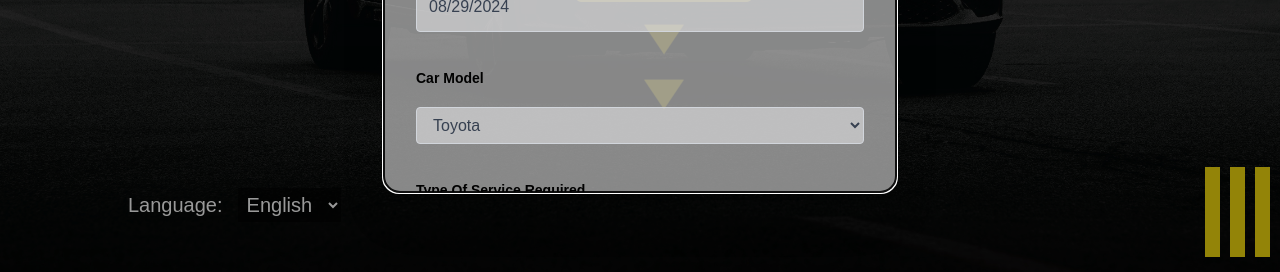
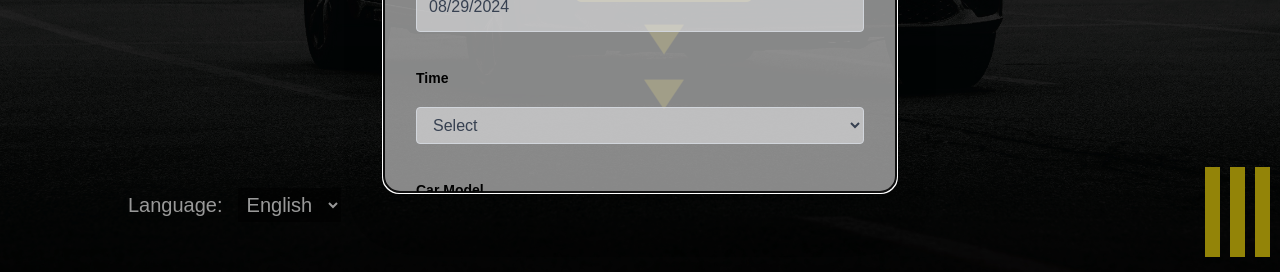
Before and after one commit to ShoyebAkter/VIC, a React (Vite) app: page / in a window 1280 px wide. Both pictures are taken after a click on the element "BOOK A CONSULTAION". Shown: the part 528-800 px from the top of the page. Built offline with nearby package versions, Linux system fonts and the light colour scheme; no server answers; a small style sheet from the web is missing.

Commit message:
nodemailer email added

```diff
--- a/package.json
+++ b/package.json
@@ -14,7 +14,8 @@
     "react": "^18.3.1",
     "react-datepicker": "^7.3.0",
     "react-dom": "^18.3.1",
-    "react-router-dom": "^6.26.1"
+    "react-router-dom": "^6.26.1",
+    "react-toastify": "^10.0.5"
   },
   "devDependencies": {
     "@eslint/js": "^9.9.0",
--- a/src/Authentication/Login.jsx
+++ b/src/Authentication/Login.jsx
@@ -96,7 +96,7 @@ const Login = () => {
 
           <div class="w-1/2 md:block hidden ">
             <img
-              src="/login.avif"
+              src="/login.jpg"
               class="rounded-2xl"
               alt="page img"
             />
--- a/src/LandingPage/Footer/Footer.jsx
+++ b/src/LandingPage/Footer/Footer.jsx
@@ -1,14 +1,22 @@
-import './Footer.css'
+import "./Footer.css";
 
 const Footer = () => {
   return (
     <div>
+      <footer>
+        <p>
+          Copyright &copy; 2024 All Rights Angularis Agency -
+          <a
+            href="https://angularis.agency/video-portfolio/"
+            target="_blank"
+            rel="noopener noreferrer"
+          >
+            <span>angularis.agency</span>
+          </a>
+        </p>
+      </footer>
+    </div>
+  );
+};
 
-    <footer>
-        <p>Copyright &copy; 2024 All Rights Angularis Agency -Angularis Agency</p>
-    </footer>
-    </div>
-  )
-}
-
-export default Footer
+export default Footer;
--- a/src/LandingPage/Header/Header.jsx
+++ b/src/LandingPage/Header/Header.jsx
@@ -1,6 +1,6 @@
 import { useState } from "react";
 import DatePicker from "react-datepicker";
-
+import { ToastContainer, toast } from "react-toastify";
 import "react-datepicker/dist/react-datepicker.css";
 import "./Header.css";
 import { useNavigate } from "react-router-dom";
@@ -11,7 +11,8 @@ const Header = ({ setLanguage }) => {
   const [contact, setContact] = useState("");
   const [car, setCar] = useState("");
   const [service, setService] = useState("");
-
+  const [time, setTime] = useState("");
+// toasttttttttttt
   const handleEmailChange = (event) => {
     setEmail(event.target.value);
   };
@@ -32,6 +33,10 @@ const Header = ({ setLanguage }) => {
     setService(event.target.value);
     // console.log(car)
   };
+  const handleTime = (event) => {
+    setTime(event.target.value);
+    // console.log(car)
+  };
   // console.log(car)
   const navigate = useNavigate();
   const handleLanguageChange = (event) => {
@@ -47,15 +52,28 @@ const Header = ({ setLanguage }) => {
       date: startDate,
       car: car,
       service: service,
+      time:time
     };
     console.log(bookingInfo);
-    fetch("https://vic-server.vercel.app/bookingData", {
+    fetch("http://localhost:3000/sendBookingemail", {
       method: "POST",
       headers: {
         "Content-Type": "application/json",
       },
       body: JSON.stringify(bookingInfo),
-    }).then((res) => res.json());
+    }).then((res) =>
+    {
+      if(res.status===200){
+        toast.success("Your Booking is successful");
+        fetch("http://localhost:3000/bookingData", {
+      method: "POST",
+      headers: {
+        "Content-Type": "application/json",
+      },
+      body: JSON.stringify(bookingInfo),
+    }).then(res=>res.json())
+    }}
+    );
 
     setContact("");
     setEmail("");
@@ -215,6 +233,28 @@ const Header = ({ setLanguage }) => {
                 for="time"
                 className="leading-7 text-sm text-black font-semibold"
               >
+                Time
+              </label>
+              <select
+                id="time"
+                name="time"
+                value={time}
+                onChange={handleTime}
+                className="w-full bg-gray-100 bg-opacity-50 rounded border border-gray-300 focus:border-indigo-500 focus:bg-white focus:ring-2 focus:ring-indigo-200 text-base outline-none text-gray-700 py-2 px-3 leading-8 transition-colors duration-200 ease-in-out"
+              >
+                <option value="">Select</option>
+                <option value="10AM - 6PM">10AM - 6PM</option>
+                <option value="12AM - 10PM">12AM - 10PM</option>
+                <option value="6PM - 6AM">6PM - 6AM</option>
+              </select>
+            </div>
+          </div>
+          <div className="p-2 w-full">
+            <div className="relative">
+              <label
+                for="time"
+                className="leading-7 text-sm text-black font-semibold"
+              >
                 Car Model
               </label>
               <select
@@ -224,6 +264,7 @@ const Header = ({ setLanguage }) => {
                 onChange={handleCarChange}
                 className="w-full bg-gray-100 bg-opacity-50 rounded border border-gray-300 focus:border-indigo-500 focus:bg-white focus:ring-2 focus:ring-indigo-200 text-base outline-none text-gray-700 py-2 px-3 leading-8 transition-colors duration-200 ease-in-out"
               >
+                <option value="">Select</option>
                 <option value="Toyota">Toyota</option>
                 <option value="Honda">Honda</option>
                 <option value="Mercedes">Mercedes</option>
@@ -247,6 +288,9 @@ const Header = ({ setLanguage }) => {
                 onChange={handleService}
                 className="w-full py-2 bg-gray-100 bg-opacity-50 rounded border border-gray-300 focus:border-indigo-500 focus:bg-white focus:ring-2 focus:ring-indigo-200 text-base outline-none text-gray-700  px-3 leading-8 transition-colors duration-200 ease-in-out"
               >
+                <option value="">
+                  Select
+                </option>
                 <option value="Air-Conditioning Service & Repair">
                   Air-Conditioning Service & Repair
                 </option>
@@ -273,6 +317,7 @@ const Header = ({ setLanguage }) => {
           </div>
         </div>
       </dialog>
+      <ToastContainer />
     </div>
   );
 };
--- a/src/LandingPage/Pricing/Pricing.jsx
+++ b/src/LandingPage/Pricing/Pricing.jsx
@@ -24,7 +24,7 @@ const Pricing = ({ language }) => {
           </span>
         ) : (
           <span>
-            Our prices are competitive and transparent.<br/>
+            Our prices are competitive and transparent.
              We offer various packages and personalized services according
             to your needs.<br/>
              Contact us for a detailed and no-obligation quote
```
Also changed, not shown: public/login.jpg (added), 1 other file (tests, documents, lock files or other folders).
